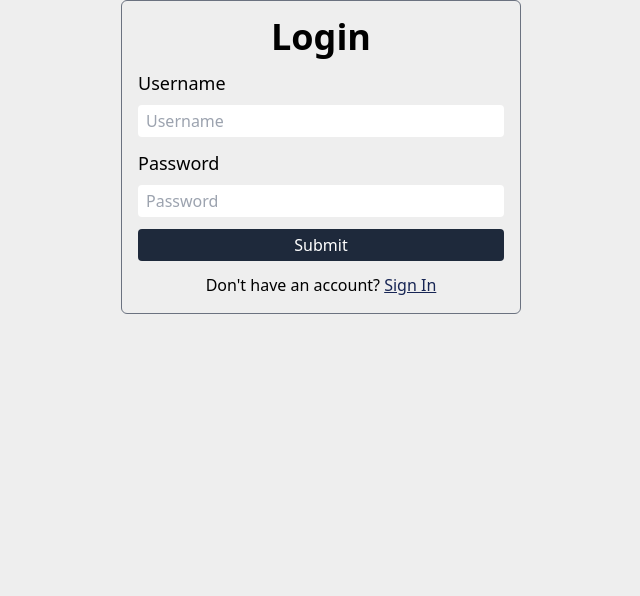
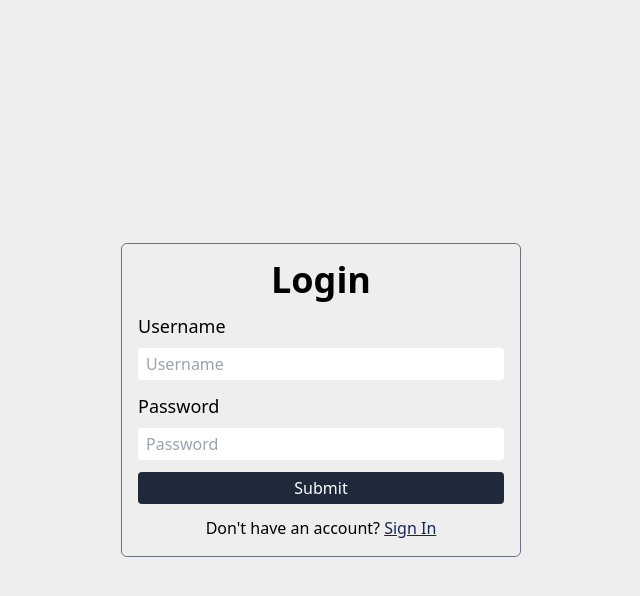
Before and after one commit to Amal221200/anime_hub_frontend, a React (Vite) app: page /sign-in in a window 1280 px wide. Shown: the top 596 px of the page, without its empty margins (319-959 px from the left). Built offline with nearby package versions, Linux system fonts and the light colour scheme; no server answers.

Commit message:
clean up

```diff
--- a/src/index.css
+++ b/src/index.css
@@ -9,6 +9,7 @@ body{
   background-color: #eee;
 }
 
+
 .header-transition {
   transition: all .5s ease-out;
 }
--- a/src/layout/AuthLayout.jsx
+++ b/src/layout/AuthLayout.jsx
@@ -4,8 +4,10 @@ import AuthProvider from "../providers/AuthProvider";
 
 export default function AuthLayout() {
     return (
-        <AuthProvider>
-            <Outlet />
-        </AuthProvider>
+        <div className="h-[100dvh] grid place-content-center">
+            <AuthProvider>
+                <Outlet />
+            </AuthProvider>
+        </div>
     )
 }
--- a/src/pages/SignInPage.jsx
+++ b/src/pages/SignInPage.jsx
@@ -26,7 +26,7 @@ const SignInPage = () => {
 
     return (
 
-        <section className="grid w-full h-full place-content-center">
+        <section className="grid w-full min-h-[100dvh] place-content-center">
             <main className="p-4 border border-gray-500 rounded-md w-auth-width">
                 <form className="flex flex-col gap-3 text-center " onSubmit={handleSubmit}>
                     <h1 className="text-4xl font-bold">Login</h1>
--- a/src/pages/SignUpPage.jsx
+++ b/src/pages/SignUpPage.jsx
@@ -32,7 +32,7 @@ const SignUpPage = () => {
 
     return (
 
-        <section className="grid w-full h-full place-content-center">
+        <section className="grid w-full min-h-[100dvh] place-content-center">
             <main className="p-4 border border-gray-500 rounded-md w-auth-width">
                 <form className="flex flex-col gap-3 text-center" onSubmit={handleSubmit}>
                     <h1 className="text-4xl font-bold">Sign Up</h1>
```
